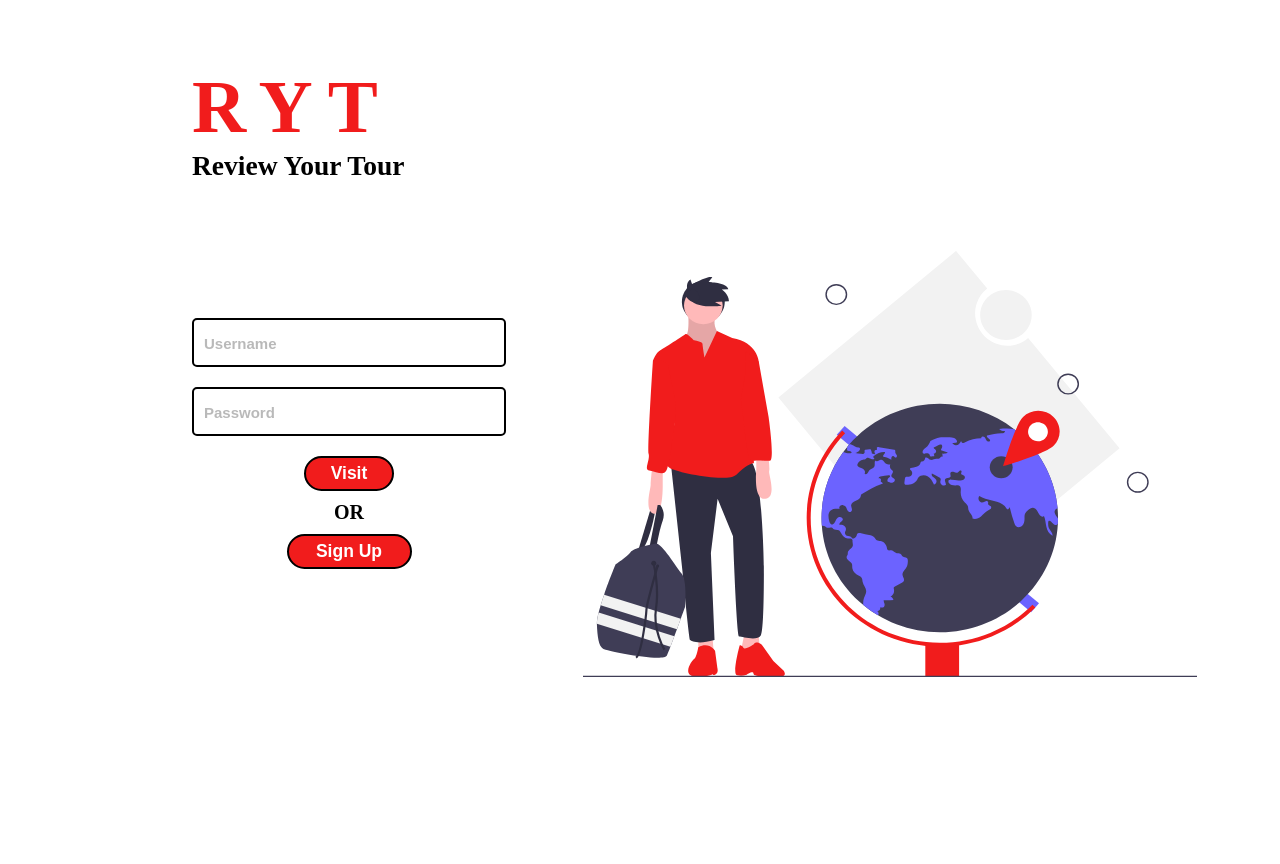
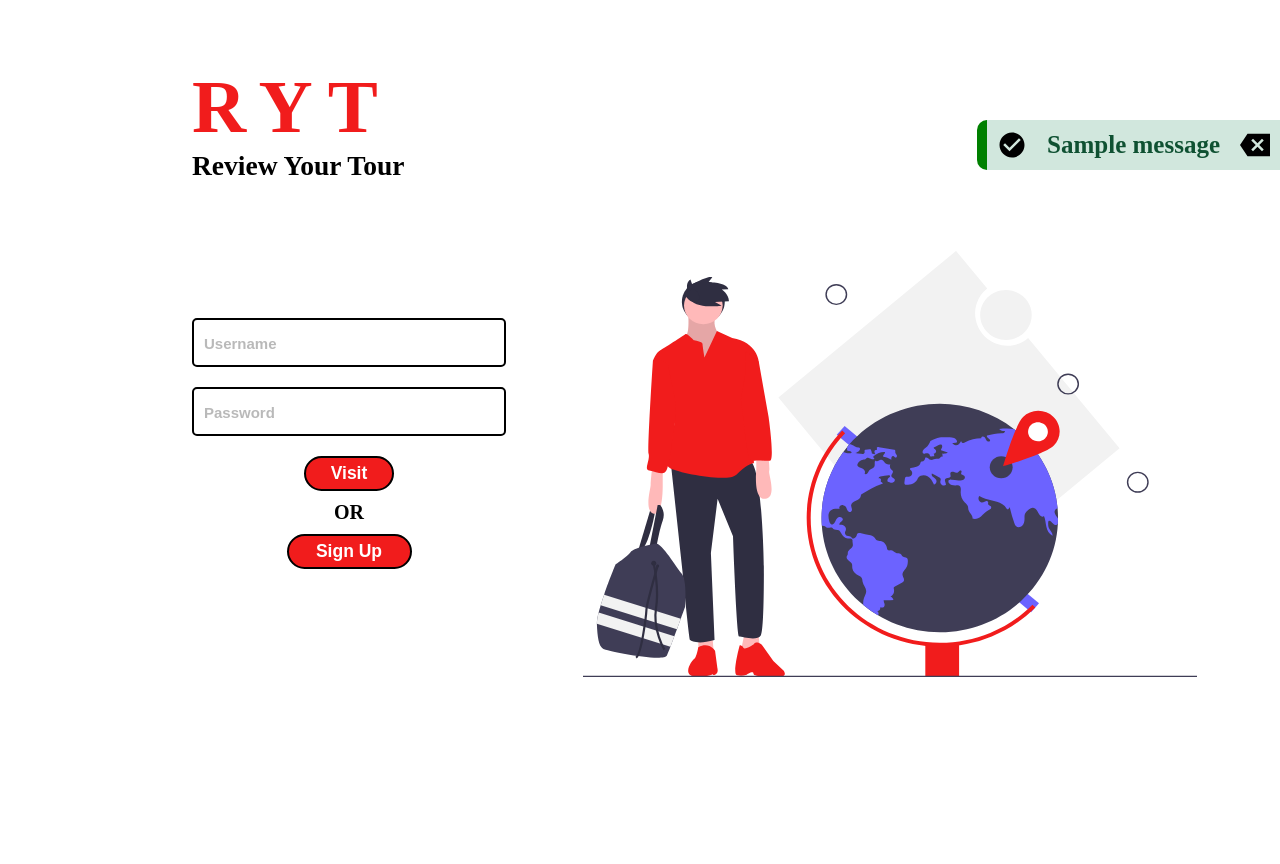
Before and after one commit to Akash-Raj-ST/RYT, a Django app: page / in a window 1280 px wide. Run offline with Django 3.2, Linux system fonts and the light colour scheme; tables that the repository leaves empty hold one stand-in row (values such as "Sample post"); one stand-in notice (Sample message) is shown; parts of the project's set-up code (start-up, migrations or seed data) failed here and were passed over.

Commit message:
Error_module //done

```diff
--- a/api/admin.py
+++ b/api/admin.py
@@ -7,7 +7,7 @@ from .models import Accounts, Places, Review, Place_map, Review_like, Review_pic
 # Register your models here.
 @admin.register(Accounts)
 class AdminAccounts(admin.ModelAdmin):
-    list_display = ("user_id","username","verified","dp")
+    list_display = ("user_id","username","email","verified","dp")
     list_filter = ("verified",)
     list_editable = ("verified","dp")
 
--- a/api/views.py
+++ b/api/views.py
@@ -143,7 +143,7 @@ def register(request):
         if Accounts.objects.filter(username=username).exists():
             msgs.append("Username Taken")
             error = True
-        if Accounts.objects.filter(email=email):
+        if Accounts.objects.filter(email=email).exists():
             msgs.append("Email already used")
             error = True
         if error:
--- a/mainapp/views.py
+++ b/mainapp/views.py
@@ -74,6 +74,7 @@ def login(request):
             request.session["token"] = response_json["key"]
             request.session["user_id"] = response_json["user_id"]
             request.session["dp"] = response_json["dp"]
+            messages.success(request, response_json['message'])
             return redirect(home)
         else:
             messages.error(request, response_json['message'])
@@ -112,9 +113,12 @@ def register(request):
             request.session["token"] = response_json["key"]
             request.session["user_id"] = response_json["user_id"]
             request.session["dp"] = response_json["dp"]
+            messages.success(request, response_json['message'])
             return redirect(home)
         else:
-            return HttpResponse(response_json['message'])
+            for warning_msg in response_json["message"]:
+                messages.warning(request, warning_msg)
+            return render(request,"register.html")
         # return HttpResponse("ok")
 
     elif request.method == "GET":
@@ -129,8 +133,9 @@ def profile(request,user_id):
         }
     )
     response = request_api(f"profile/{user_id}",payload,method="GET",token=request.session["token"])
+    response_json = json.loads(response.text)
+
     if response.ok:
-        response_json = json.loads(response.text)
         return render(request,"profile.html",{"data":response_json["data"],"user_id":request.session["user_id"] })
     else:
         return redirect("login")
@@ -170,7 +175,9 @@ def place(request,p_id):
 
 def add_review(request,p_id):
     if not check_session(request):
+        request.warning(request,"Login to add Review")
         return render(request, "login.html")
+
     if request.method == "POST":
         payload ={
             "p_id":p_id,
@@ -188,10 +195,13 @@ def add_review(request,p_id):
             pic_files.append(("r_pic",pic))
         # print(payload)
         response = request_api_files("review",payload=payload,files=pic_files,method="POST",token=request.session["token"])
+        response_json = json.loads(response.text)
         if response.ok:
-            response_json = json.loads(response.text)
+            messages.success(request,response_json["message"])
             return redirect(f"/places/{p_id}/")
-        return HttpResponse("Failed adding review ")
+        else:
+            messages.warning(request,response_json["message"])
+            return HttpResponse("Failed adding review ")
 
 def logout(request):
 
@@ -200,7 +210,9 @@ def logout(request):
         del request.session["user_id"]
         del request.session["dp"]
         print("Logged out successfully")
+        messages.success(request,"Logged out successfully")
     except:
         print("Not logged in")
+        messages.error(request,"Not logged in")
 
     return redirect("login")
--- /dev/null
+++ b/static/css/error.css
@@ -0,0 +1,102 @@
+
+:root{
+    --error-col:#f8d7da;
+    --error-col-hover:#ec9199;
+    --error-bord:#f5c2c7;
+    --error-text:#842029;
+    --warning-col:#fff3cd;
+    --warning-col-hover:#f5dd8e;
+    --warn-bord:#ffecb5;
+    --warn-text:#664d03;
+    --succ-col:#d1e7dd;
+    --succ-col-hover:#7deebb;
+    --succ-bord:#badbcc;
+    --succ-text:#0f5132;
+    --message-border:3px solid transparent;
+}
+/* Error Handling */
+.alerts{
+    z-index:17;
+    position: absolute;
+    top: 15%;
+    right: 0%;
+    display: flex;
+    flex-direction: column;
+    height: fit-content;
+    width: 500px;
+}
+.error{
+    height: fit-content;
+    width: fit-content;
+    float: right;
+    display: flex;
+    flex-direction: row;
+    justify-content: space-between;
+    box-sizing: border-box;
+    margin-bottom: 10px;
+    padding: 10px;
+    background-color: var(--error-col);
+    color: var(--error-text);
+    border-left: 10px solid red;
+    font-size: 0.5rem;
+    border-radius: 10px 0 0 10px;
+}
+
+.error-message{
+    display: flex;
+    flex-direction: row;
+    width: 100%;
+}
+
+.error h4{
+    display: flex;
+    justify-content: center;
+    align-items: center;
+    margin: 0 20px;
+    width: fit-content;
+}
+.error img{
+    cursor: pointer;
+    width: 30px;
+    height: 30px;
+    margin: auto;
+}
+
+/* for danger */
+.danger{
+    background-color: var(--error-col);
+    color: var(--error-text);
+    border-left: 10px solid red;
+}
+
+.danger:hover{
+    background-color:var(--error-col-hover);
+}
+
+ /* for warning  */
+.warning{
+    background-color: var(--warning-col);
+    color: var(--warn-text);
+    border-left: 10px solid darkorange;
+}
+
+.warning:hover{
+    background-color:var(--warning-col-hover);
+}
+
+/* for info */
+.success{
+    background-color: var(--succ-col);
+    color: var(--succ-text);
+    border-left: 10px solid green;
+}
+
+.success:hover{
+    background-color:var(--succ-col-hover);
+}
+
+@media only screen and (max-width:640px){
+    .alerts{
+        width: 80%;
+    }
+}
--- /dev/null
+++ b/static/js/error.js
@@ -0,0 +1,5 @@
+
+function clear_error(e){
+    var a = e.parentNode.parentNode.querySelector('.error')
+    a.style.display = 'none';
+}
--- /dev/null
+++ b/templates/error.html
@@ -0,0 +1,43 @@
+{% load static %}
+
+{% block content %}
+    <div class="alerts" style="display: block;">
+    {% if messages %}
+
+            {% for message in messages%}
+                {% if message.level == DEFAULT_MESSAGE_LEVELS.ERROR %}
+                    <div>
+                        <div class="error danger">
+                            <img src="{%static 'img/danger_img.svg' %}" alt="Error">
+                            <h4 >{{message}}</h4>
+                            <img src="{%static 'img/close.svg' %}" alt="close" onclick="clear_error(this)">
+                        </div>
+                    </div>
+                {% endif%}
+
+                {% if message.level == DEFAULT_MESSAGE_LEVELS.WARNING %}
+                    <div>
+                        <div class="error warning">
+                            <img src="{%static 'img/warning.svg' %}" alt="Warning">
+                            <h4 >{{message}}</h4>
+                            <img src="{%static 'img/close.svg' %}" alt="close" onclick="clear_error(this)">
+                        </div>
+                    </div>
+                {% endif%}
+
+                {% if message.level == DEFAULT_MESSAGE_LEVELS.SUCCESS %}
+                    <div>
+                        <div class="error success">
+                            <img src="{%static 'img/success_img.svg' %}" alt="Success">
+                            <h4 >{{message}}</h4>
+                            <img src="{%static 'img/close.svg' %}" alt="close" onclick="clear_error(this)">
+                        </div>
+                    </div>
+                {% endif%}
+            {% endfor %}
+    {% endif %}
+    </div>
+
+{% endblock%}
+
+<script src="{% static 'js/error.js' %}"></script>
--- a/templates/header.html
+++ b/templates/header.html
@@ -1,3 +1,4 @@
+
 {% load static %}
 <div class="header flex row height-fit width-100" onclick="profile_hide()">
     <div class="logo flex center">
--- a/templates/home.html
+++ b/templates/home.html
@@ -9,12 +9,14 @@
     <link rel="stylesheet" href="{%static 'css/header.css' %}">
     <link rel="stylesheet" href="{%static 'css/common.css' %}">
     <link rel="stylesheet" href="{%static 'css/scroll.css' %}">
+    <link rel="stylesheet" href="{%static 'css/error.css' %}">
 
     <title>RYT</title>
 </head>
         {% include 'header.html' %}
 <body>
 
+        {% include 'error.html' %}
 
         <div class="container flex column search_hide" onclick="profile_hide()">
             {% for p_type,value in data.items%}
--- a/templates/login.html
+++ b/templates/login.html
@@ -8,10 +8,12 @@
 
     <link rel="stylesheet" href="{% static 'css/common.css' %}">
     <link rel="stylesheet" href="{% static 'css/login.css' %}">
+    <link rel="stylesheet" href="{%static 'css/error.css' %}">
 
     <title>RYT</title>
 </head>
 <body class="flex row">
+    {% include 'error.html' %}
     <section class="left flex column width-fit border-box">
 
         <div class="left_top flex column width-100">
--- a/templates/place.html
+++ b/templates/place.html
@@ -13,12 +13,14 @@
     <link rel="stylesheet" href="{% static 'css/sub_place.css' %}">
     <link rel="stylesheet" href="{% static 'css/add_review.css' %}">
     <link rel="stylesheet" href="{% static 'css/scroll.css' %}">
+    <link rel="stylesheet" href="{%static 'css/error.css' %}">
 
     <title>Document</title>
 </head>
     {% include 'header.html' %}
 <body>
     {% include 'add_review.html' %}
+    {% include 'error.html' %}
 
     <div class="place_img_container flex column center search_hide" onclick="hide_add_review();profile_hide();">
         <div class="cover flex center width-100 border-box">
--- a/templates/profile.html
+++ b/templates/profile.html
@@ -10,11 +10,13 @@
     <link rel="stylesheet" href="{% static 'css/profile.css' %}">
     <link rel="stylesheet" href="{% static 'css/post.css' %}">
     <link rel="stylesheet" href="{% static 'css/scroll.css' %}">
+    <link rel="stylesheet" href="{%static 'css/error.css' %}">
 
     <title>Document</title>
 </head>
     {% include 'header.html' %}
 <body>
+    {% include 'error.html' %}
     <div class="profile_container relative search_hide flex column center" onclick="profile_hide();" >
     <div class="top_profile width-100 relative">
         <div class="user_info width-fit height-100 absolute">
--- a/templates/register.html
+++ b/templates/register.html
@@ -8,10 +8,12 @@
 
     <link rel="stylesheet" href="{% static 'css/common.css'%}">
     <link rel="stylesheet" href="{% static 'css/register.css'%}">
+    <link rel="stylesheet" href="{%static 'css/error.css' %}">
 
     <title>RYT</title>
 </head>
 <body class="flex row">
+    {% include 'error.html' %}
     <section class="left height-fit">
         <div class="left_top">
             <h1 class="title">RYT</h1>
```
Also changed, not shown: static/img/close.svg (added), static/img/danger_img.svg (added), static/img/success_img.svg (added), static/img/warning.svg (added).
